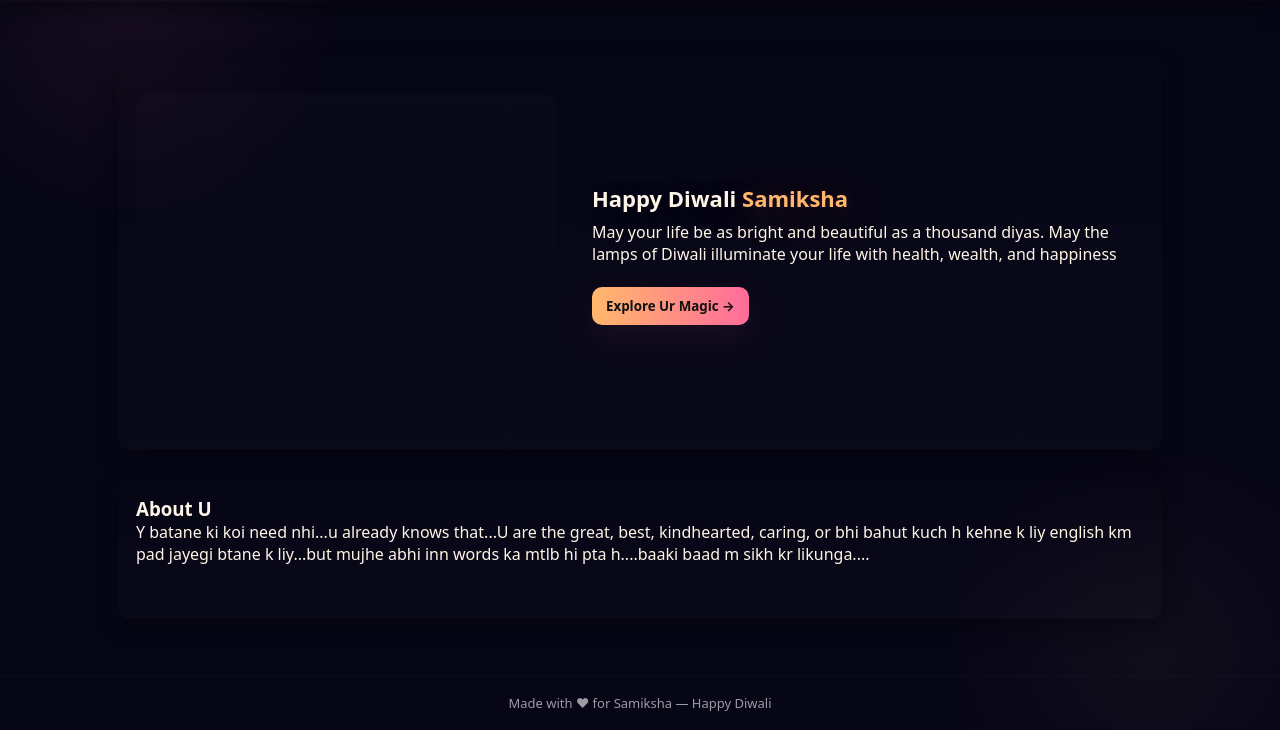
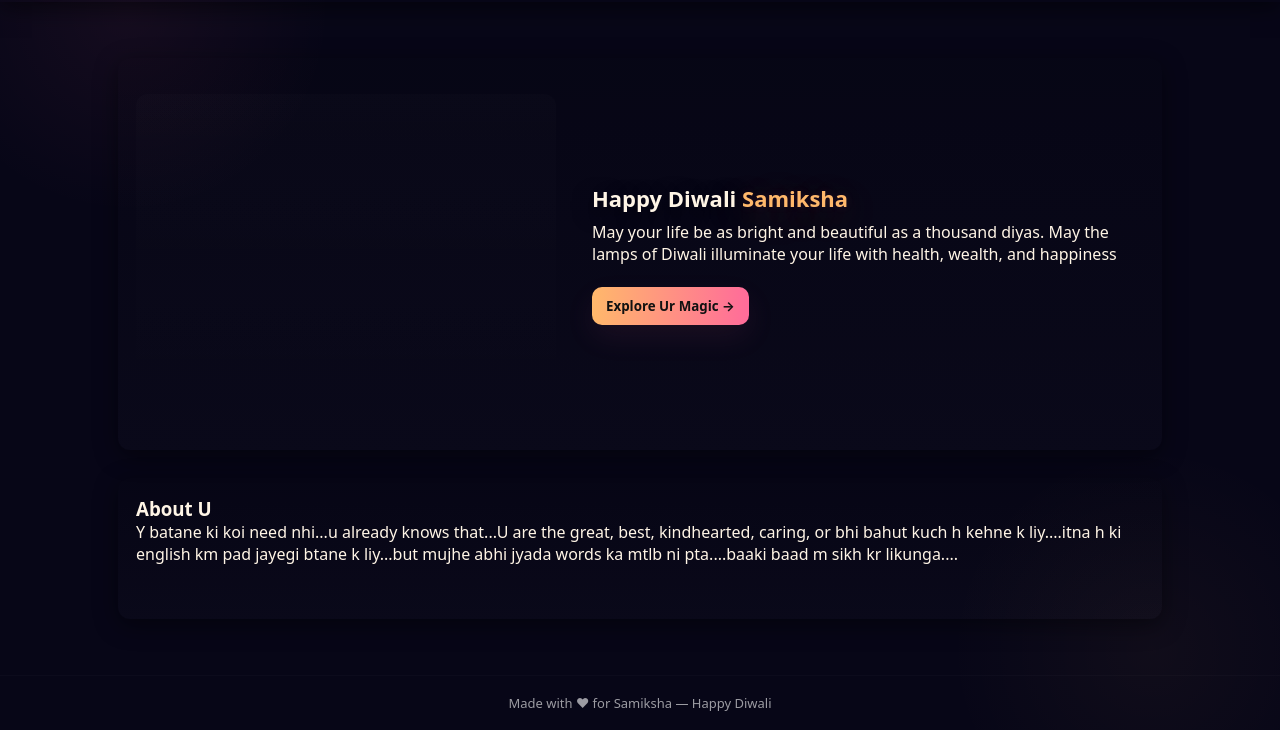
Before and after one commit to harsh-3109/Diwali, a plain HTML site: page index.html in a window 1280 px wide. Shown: the part 70-800 px from the top of the page. Drawn offline with nearby package versions, Linux system fonts and the light colour scheme.

Commit message:
Fix HTML formatting and structure

```diff
--- a/index.html
+++ b/index.html
@@ -36,7 +36,7 @@
 
     <section class="card">
       <h3>About U</h3>
-      <p>Y batane ki koi need nhi...u already knows that...U are the great, best, kindhearted, caring, or bhi bahut kuch h kehne k liy english km pad jayegi btane k liy...but mujhe abhi inn words ka mtlb hi pta h....baaki baad m sikh kr likunga.... </p>
+      <p>Y batane ki koi need nhi...u already knows that...U are the great, best, kindhearted, caring, or bhi bahut kuch h kehne k liy....itna h ki english km pad jayegi btane k liy...but mujhe abhi jyada words ka mtlb ni pta....baaki baad m sikh kr likunga.... </p>
     </section>
   </main>
 
```
